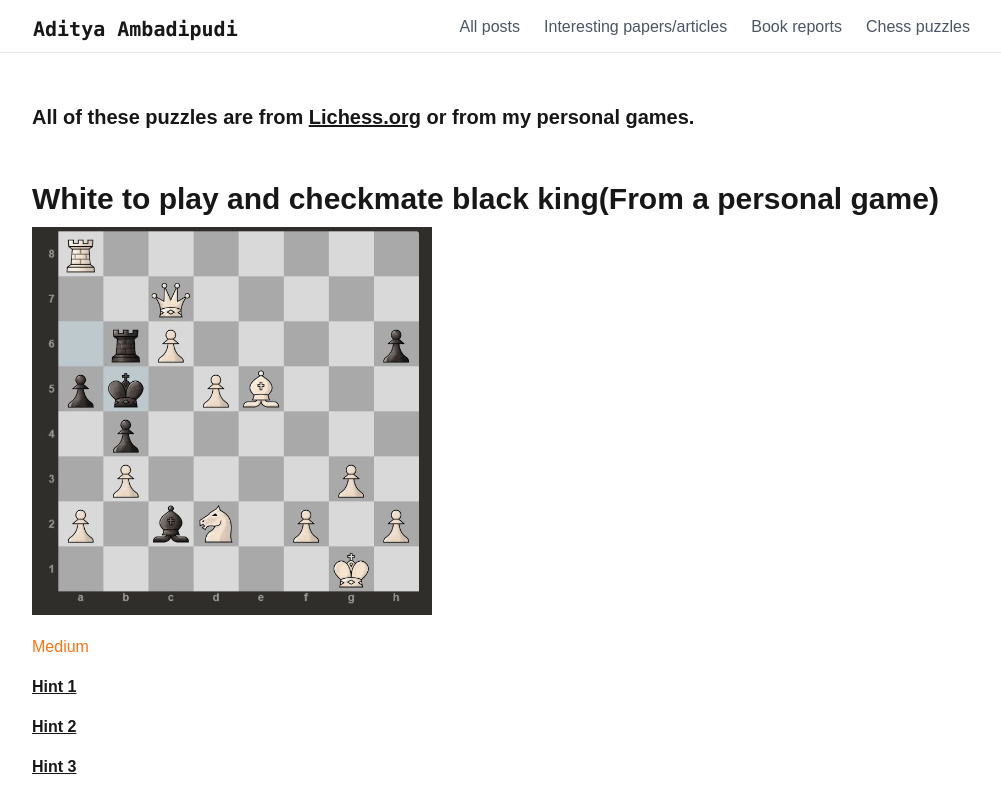
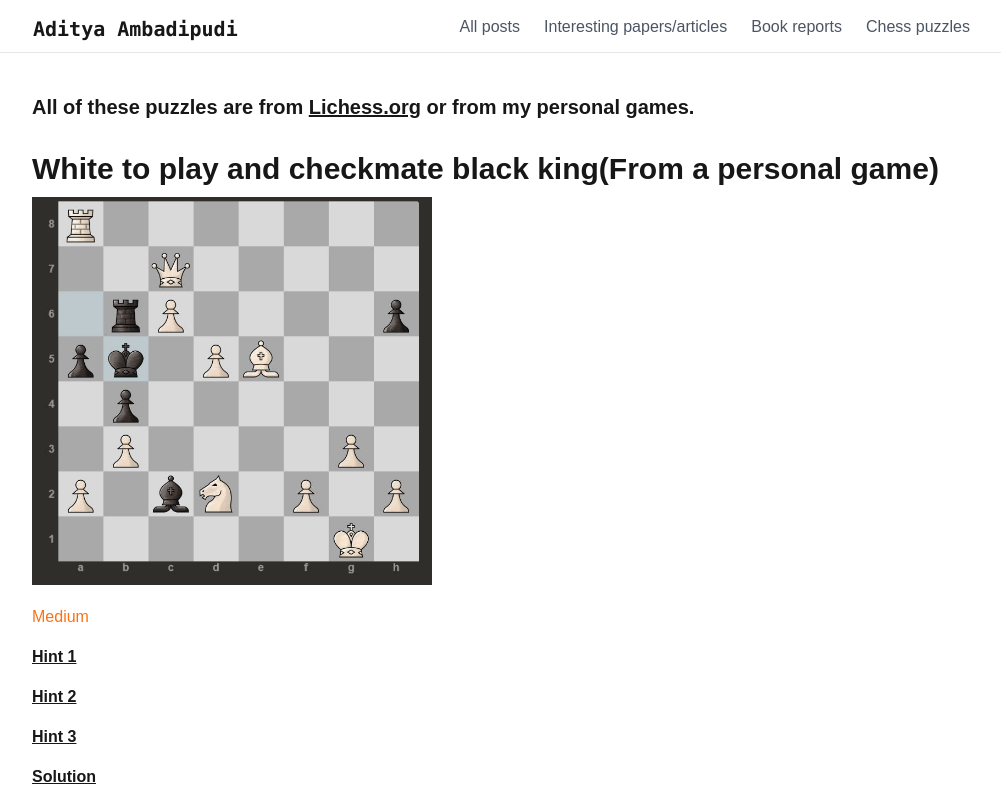
Before and after one commit to ganeshaditya1/blog, a Next.js app: page /chessPuzzles in a window 1280 px wide. Shown: the top 798 px of the page, without its empty margins (139-1140 px from the left). Built offline with nearby package versions, Linux system fonts and the light colour scheme.

Commit message:
Decrease the gap between posts,links & puzzles

```diff
--- a/components/chessPuzzles/chessPuzzle.tsx
+++ b/components/chessPuzzles/chessPuzzle.tsx
@@ -8,7 +8,7 @@ export default function ChessPuzzle({ puzzle }: { puzzle: Puzzle }) {
         Medium: 'text-orange-500',
         Hard: 'text-red-500',
     };
-    return <div className="mb-[20px]">
+    return <div className="mb-[50px]">
             <h1 className="mb-[10px]">{ puzzle.title }</h1>
             <div className="xl:w-[400px] w-[300px] mb-[20px]">
                 <Image src={`/chessPuzzles/${puzzle.slug}.png`} alt="Chess puzzle image" layout="responsive" height={ 200 } width={ 200 } />
--- a/components/chessPuzzles/chessPuzzles.tsx
+++ b/components/chessPuzzles/chessPuzzles.tsx
@@ -6,8 +6,8 @@ export default function ChessPuzzles( { puzzles }: { puzzles: Array<puzzle> } )
         .filter((puzzle) => puzzle.published)
         .sort((puzzle1, puzzle2) => puzzle2.createdAt.getTime() - puzzle1.createdAt.getTime())
         .map((puzzle) => < ChessPuzzle puzzle={ puzzle } key={ puzzle.slug } />);
-    return (<div className="mt-[30px]">
-        <h2 className="mb-[50px]"> All of these puzzles are from <a className="underline" href="https://www.lichess.org">Lichess.org</a> or from my personal games.</h2>
+    return (<div className="mt-[20px]">
+        <h2 className="mb-[30px]"> All of these puzzles are from <a className="underline" href="https://www.lichess.org">Lichess.org</a> or from my personal games.</h2>
 
         {puzzleCollection}
     </div>);
--- a/components/interestingLinks/interestingLink.tsx
+++ b/components/interestingLinks/interestingLink.tsx
@@ -11,6 +11,6 @@ export default function InterestingLink({ iLink }: { iLink: ILink }) {
                     <span className="bg-neutral-100 p-[1px] pl-[6px] pr-[6px]" key={tag}>{tag}</span>
                 ))}
             </div>
-            <div className="mb-[50px] pb-[20px] ">{iLink.Content}</div>
+            <div className="mb-[30px] pb-[20px] ">{iLink.Content}</div>
         </div>;
 }
--- a/components/interestingLinks/interestingLinks.tsx
+++ b/components/interestingLinks/interestingLinks.tsx
@@ -6,7 +6,7 @@ export default function InterestingLinks( { iLinks }: { iLinks: Array<ILink> } )
         .filter((iLink) => iLink.published)
         .sort((iLink1, iLink2) => iLink2.createdAt.getTime() - iLink1.createdAt.getTime())
         .map((iLink) => < InterestingLink iLink={ iLink } key={ iLink.title } />);
-    return (<div className="mt-[30px]">
+    return (<div className="mt-[20px]">
         {iLinkCollection}
     </div>);
 }
--- a/components/posts/posts.tsx
+++ b/components/posts/posts.tsx
@@ -6,7 +6,7 @@ export default function Posts( { posts }: { posts: Array<Post> } ) {
         .filter((post) => post.published)
         .sort((post1, post2) => post2.createdAt.getTime() - post1.createdAt.getTime())
         .map((post) => < PostSynopsis post={ post } key={ post.title} />);
-    return (<div className="mt-[30px]">
+    return (<div className="mt-[20px]">
         {postSynopsises}
     </div>);
 }
```
